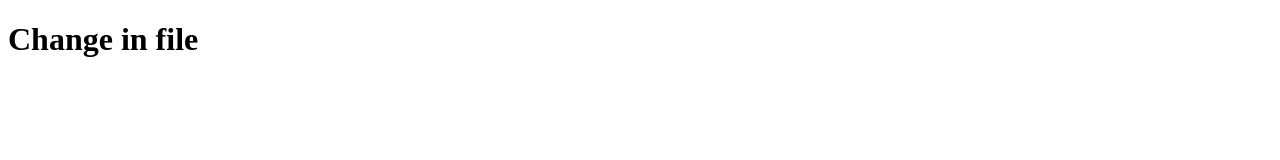
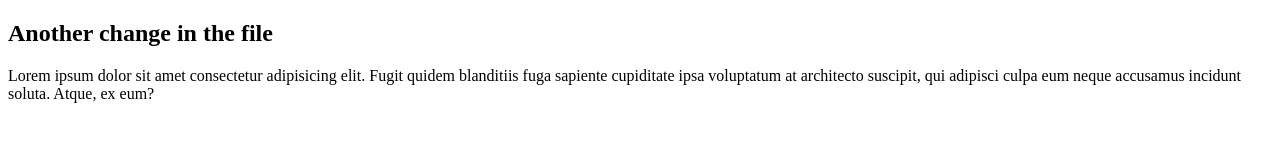
Before and after one commit to KatherineGudkova/Gudkova-Front-end-Pro-23.06.2023, a plain HTML site: page index.html in a window 1280 px wide. Drawn offline with Linux system fonts and the light colour scheme.

Commit message:
third commit

```diff
--- a/index.html
+++ b/index.html
@@ -8,7 +8,8 @@
 </head>
 
 <body>
-<h1>Change in file</h1>
+    <h2>Another change in the file</h2>
+    <p>Lorem ipsum dolor sit amet consectetur adipisicing elit. Fugit quidem blanditiis fuga sapiente cupiditate ipsa voluptatum at architecto suscipit, qui adipisci culpa eum neque accusamus incidunt soluta. Atque, ex eum?</p>
 </body>
 
 </html>
```
